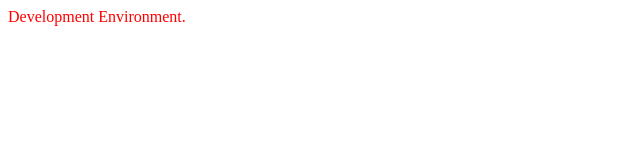
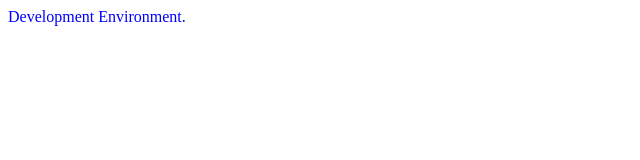
Before and after one commit to udipc-cuelogic/Project-Training, a plain HTML site: page index.html in a window 1280 px wide. Shown: the whole page, without its empty margins (0-640 px from the left). Drawn offline with Linux system fonts and the light colour scheme.

Commit message:
Color changed to Blue

```diff
--- a/index.html
+++ b/index.html
@@ -2,7 +2,7 @@
 <header><title>This is title</title>
 <style type="text/css">
 body{
-    color:#FF0000;
+    color:blue;
 }
 </style>
 </header>
```
